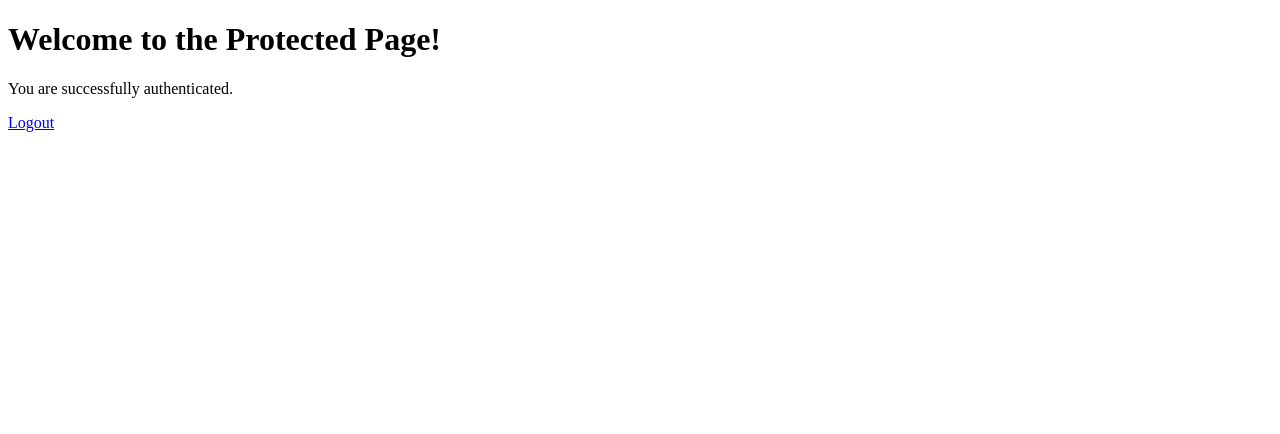
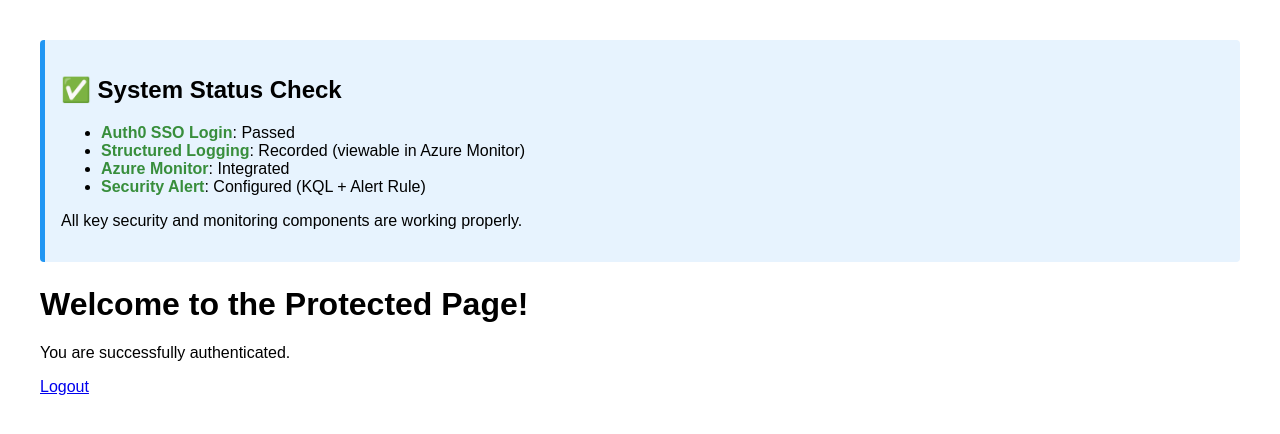
Before and after one commit to zhao0294/cst8919-assignment1, a Flask app: template templates/protected.html in a window 1280 px wide. Shown: the top 434 px of the page. Run offline with Flask 2, Linux system fonts and the light colour scheme; the template is opened without the code that fills it, so the values that code supplies are empty.

Commit message:
Change all system status and UI text to English on protected page

```diff
--- a/templates/protected.html
+++ b/templates/protected.html
@@ -3,9 +3,38 @@
 
 <head>
   <title>Protected Page</title>
+  <style>
+    body {
+      font-family: Arial, sans-serif;
+      margin: 40px;
+    }
+
+    .status {
+      background: #e7f3fe;
+      border-left: 5px solid #2196F3;
+      padding: 16px;
+      margin-bottom: 24px;
+      border-radius: 4px;
+    }
+
+    .ok {
+      color: #388e3c;
+      font-weight: bold;
+    }
+  </style>
 </head>
 
 <body>
+  <div class="status">
+    <h2>✅ System Status Check</h2>
+    <ul>
+      <li><span class="ok">Auth0 SSO Login</span>: Passed</li>
+      <li><span class="ok">Structured Logging</span>: Recorded (viewable in Azure Monitor)</li>
+      <li><span class="ok">Azure Monitor</span>: Integrated</li>
+      <li><span class="ok">Security Alert</span>: Configured (KQL + Alert Rule)</li>
+    </ul>
+    <p>All key security and monitoring components are working properly.</p>
+  </div>
   <h1>Welcome to the Protected Page!</h1>
   <p>You are successfully authenticated.</p>
   <a href="{{ url_for('logout') }}">Logout</a>
```
